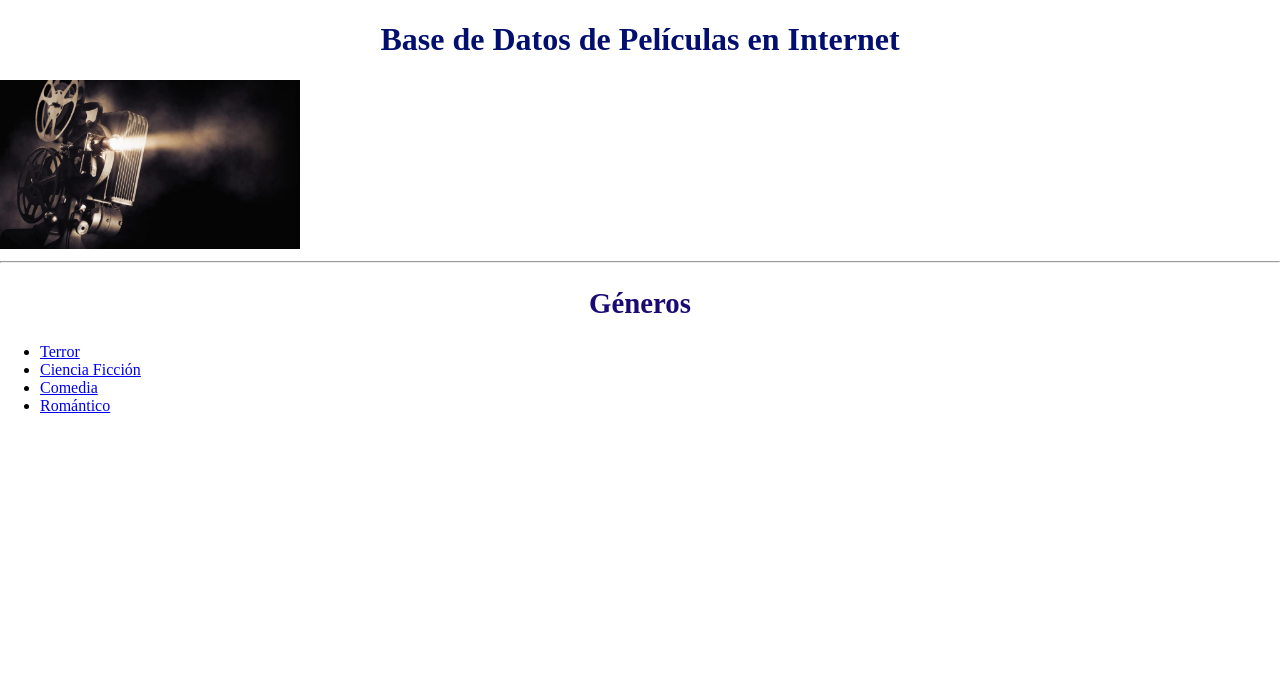
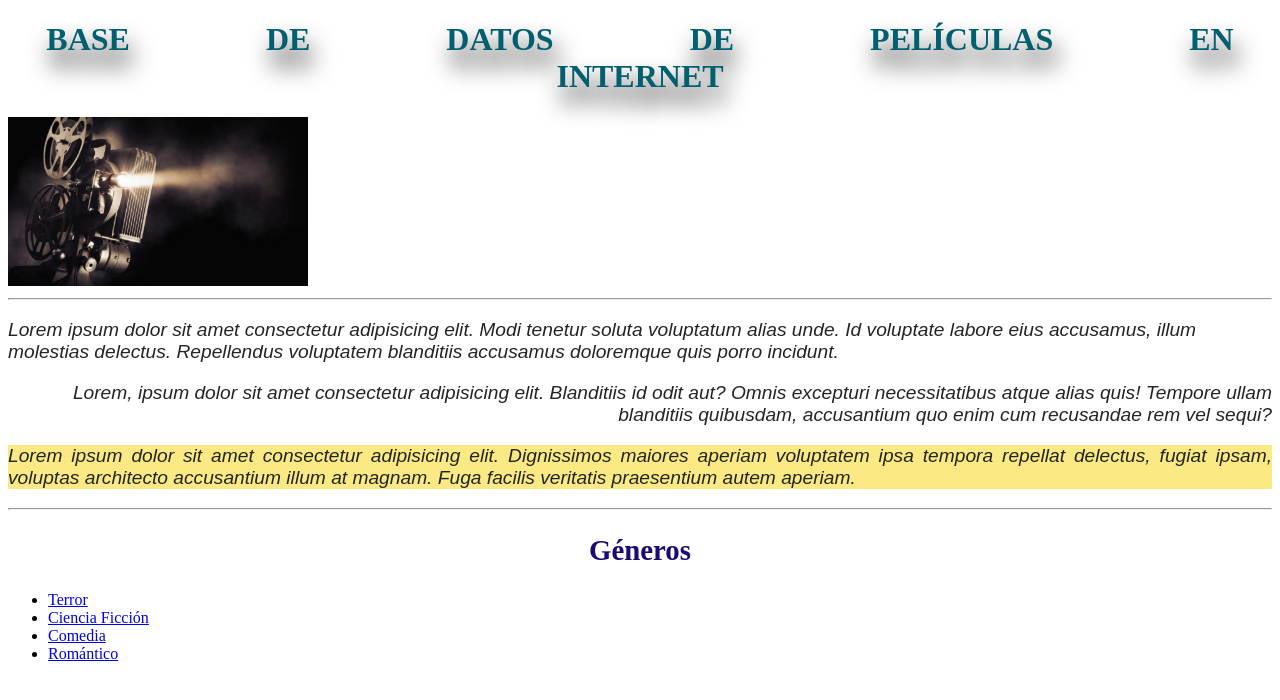
Before and after one commit to anderati/lab_04, a plain HTML site: page index.html in a window 1280 px wide. Drawn offline with Linux system fonts and the light colour scheme.

Commit message:
commit_lab_04_final

```diff
--- a/index.html
+++ b/index.html
@@ -7,9 +7,23 @@
     <title>BDPI</title>
 </head>
 <body>
-    <h1>Base de Datos de Películas en Internet</h1>
+    <h1 class="textShadow, wordSpacing, textTransformUpper">Base de Datos de Películas en Internet</h1>
     <img src="img\cinema.jpg" alt="Imagen de Base de Dato de Peliculas en Internet" width="300px">
     <hr>
+    <div>
+        <p class="allignleft">
+            Lorem ipsum dolor sit amet consectetur adipisicing elit. Modi tenetur soluta voluptatum alias unde. Id voluptate labore eius accusamus, illum molestias delectus. Repellendus voluptatem blanditiis accusamus doloremque quis porro incidunt.
+        </p>
+        <p class="allignright">
+            Lorem, ipsum dolor sit amet consectetur adipisicing elit. Blanditiis id odit aut? Omnis excepturi necessitatibus atque alias quis! Tempore ullam blanditiis quibusdam, accusantium quo enim cum recusandae rem vel sequi?
+        </p>
+        <p class="justify">
+            Lorem ipsum dolor sit amet consectetur adipisicing elit. Dignissimos maiores aperiam voluptatem ipsa tempora repellat delectus, fugiat ipsam, voluptas architecto accusantium illum at magnam. Fuga facilis veritatis praesentium autem aperiam.
+        </p>
+
+    </div>
+    <hr>
+
     <h2>Géneros</h2>
         <div>
             <ul>
--- a/style/style.css
+++ b/style/style.css
@@ -2,7 +2,7 @@
     border: 1px dashed red;
 } */
 
-html,
+html,.
 body {
   margin: 0;
   padding: 0;
@@ -10,7 +10,7 @@ body {
 
 
 h1 {
-    color: #020f6f;
+    color: #025f6f;
     font-size: 2em;
     font-weight: bold;
     text-align: center;
@@ -33,3 +33,38 @@ p {
     font-size: 1.5em;
     text-align: center;
 }
+.allignleft {
+    font-family: Arial, Helvetica, sans-serif;
+    font-size: 1.2em;
+    text-align: left;
+    font-style: italic;
+}
+
+.allignright {
+    font-family: Arial, Helvetica, sans-serif;
+    font-size: 1.2em;
+    text-align:right;
+    font-style: italic;
+}
+
+.justify {
+    font-family: Arial, Helvetica, sans-serif;
+    font-size: 1.2em;
+    text-align: justify;
+    font-style: italic;
+    background-color: #f7d3097f;
+}
+
+/* .textShadow{
+    text-shadow: 0.15em 0.50em 0.75em rgb(0, 0 ,0 );
+} */
+
+.textTransformUpper {
+    text-transform: uppercase;
+    word-spacing: 4em;
+    text-shadow: 0.15em 0.50em 0.75em rgb(0, 0 ,0 );
+}
+
+/* .wordSpacing {
+    word-spacing: 4em;
+} */
```
Also changed, not shown: comedia.html (+1 -1 lines).
